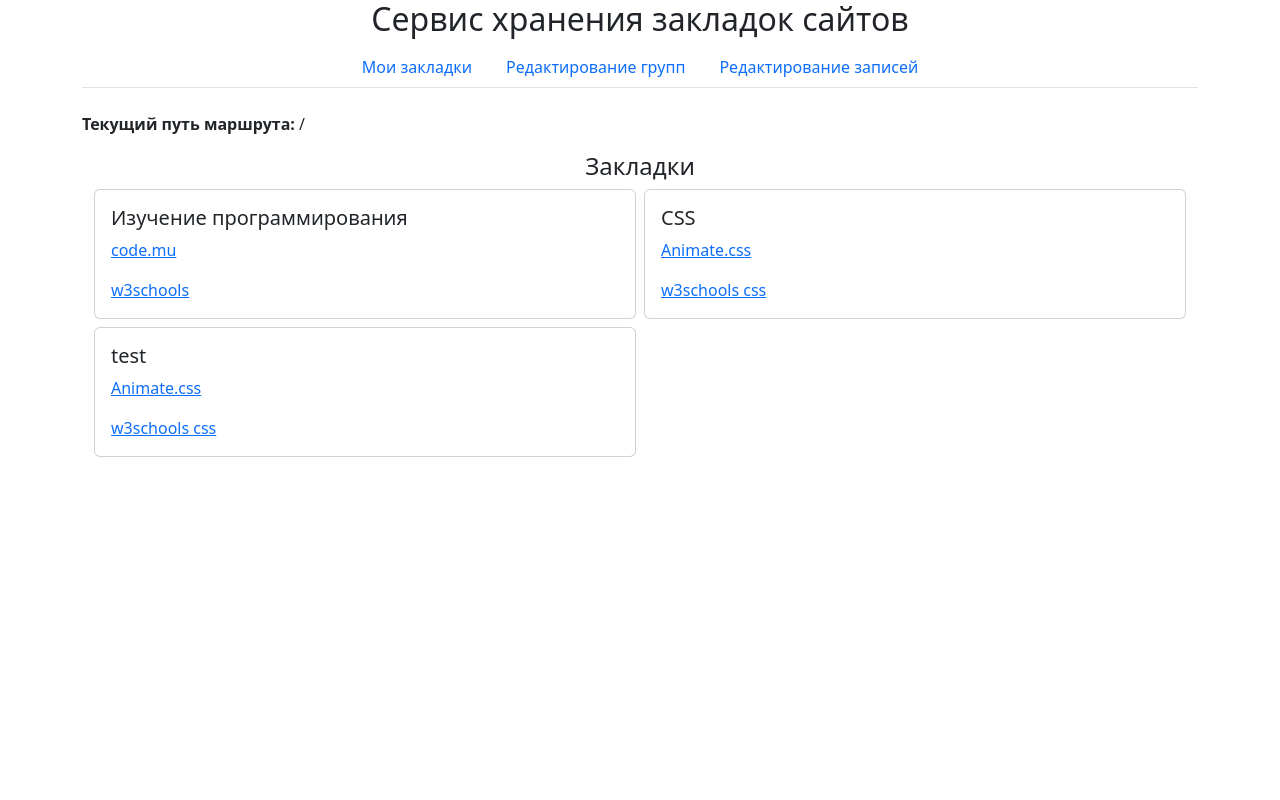
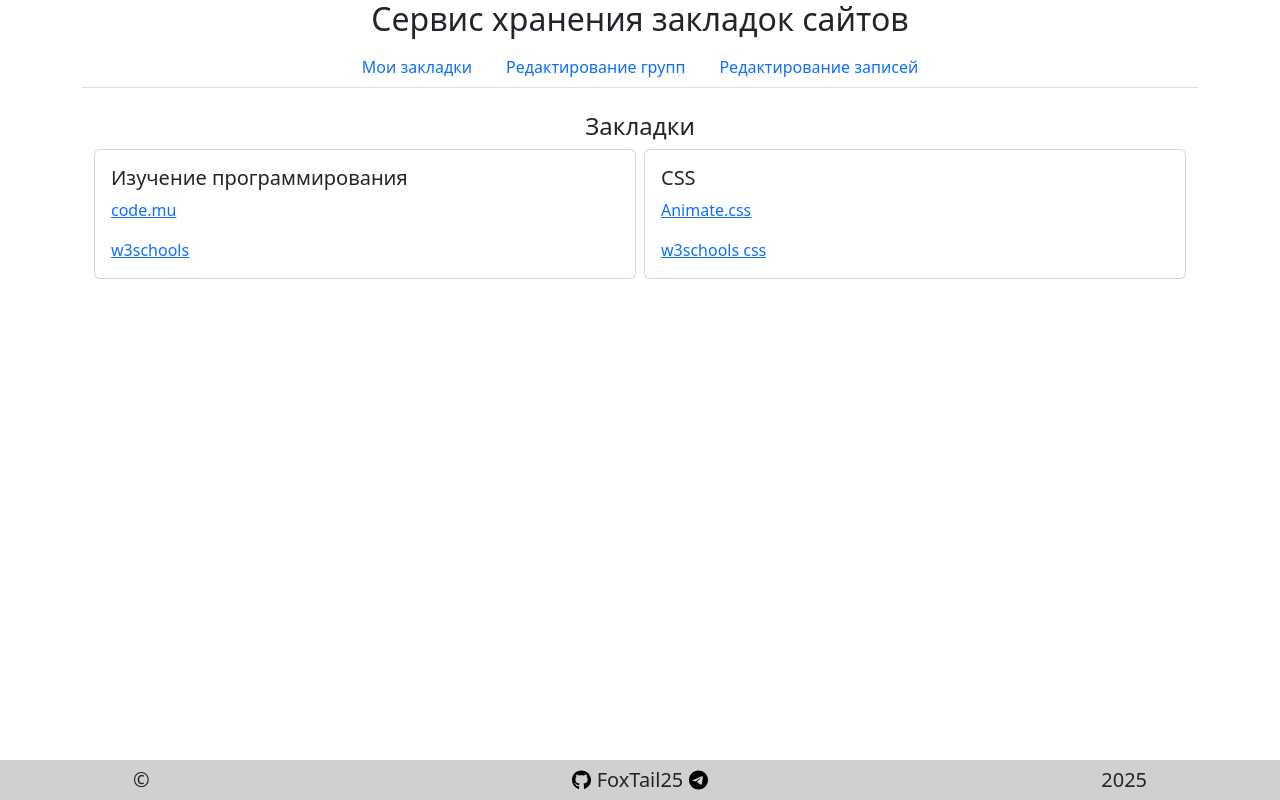
Before and after one commit to FoxTail25/code_mu_proj_bookmark_storage_service, a Vue app: page / in a window 1280 px wide. Built offline with nearby package versions, Linux system fonts and the light colour scheme.

Commit message:
Добавил футер и функцию хранения в локал сторадж

```diff
--- a/src/App.vue
+++ b/src/App.vue
@@ -34,13 +34,25 @@ store.setFirstData()
         </RouterLink>
       </li>
     </ul>
-    <p><strong>Текущий путь маршрута:</strong> {{ $route.fullPath }}</p>
+    <!-- <p><strong>Текущий путь маршрута:</strong> {{ $route.fullPath }}</p> -->
 
 
     <RouterView />
   </div>
 
-  <!-- <footer>foter</footer> -->
+  <footer >
+    <div class="container">
+      <div class="footer">
+        <div class="copyright">©</div>
+        <div class="author">
+          <a href="https://github.com/FoxTail25" target="_blank" class="author_git"></a>
+          <span>FoxTail25</span>
+          <a href="https://t.me/Siverk" target="_blank" class="author_telegram"></a>
+        </div>
+        <div class="year">2025</div>
+      </div>
+    </div>
+  </footer>
 </template>
 
 <style scoped>
@@ -57,7 +69,7 @@ footer {
 }
 
 .mh-100 {
-  min-height: 100vh;
+  min-height: calc(100vh - 40px);
 }
 
 /* header {
--- /dev/null
+++ b/src/assets/footer.css
@@ -0,0 +1,55 @@
+footer {
+  background: rgb(236, 236, 236);
+  padding: 0;
+  position: fixed;
+  bottom: 0;
+  /* height: 30px !important; */
+  display: flex;
+  align-items: center;
+}
+.footer {
+  display: flex;
+  align-items: center;
+  justify-content: space-between;
+  font-size: 20px;
+  max-width: var(--footer-max-width);
+  margin: 0 auto;
+  max-width: 1024px;
+  backdrop-filter: blur(1px);
+}
+.copyright,
+.author,
+.year {
+  flex: 1;
+}
+.copyright {
+  padding-left: 5px;
+  text-align: left;
+}
+.author {
+  display: flex;
+  align-items: center;
+  /* padding: 3px; */
+  justify-content: center;
+  flex: 9;
+}
+.author_git,
+.author_telegram {
+  display: inline-block;
+  height: 20px;
+  width: 20px;
+  margin-left: 5px;
+  margin-right: 5px;
+  background: no-repeat url(./github-brands-solid.svg) center / contain;
+  transition: 0.2s;
+  &:hover {
+    transform: rotate(360deg);
+  }
+}
+.author_telegram {
+  background: no-repeat url(./telegram-brands-solid.svg) center / contain;
+}
+.footer > .year {
+  text-align: end;
+  padding-right: 5px;
+}
--- a/src/assets/main.css
+++ b/src/assets/main.css
@@ -1,10 +1,6 @@
 @import './base.css';
+@import './footer.css';
 @import 'bootstrap/dist/css/bootstrap.css';
-
-
-
-
-
 
 /* #app {
   max-width: 1280px;
--- a/src/stores/bookmarks.js
+++ b/src/stores/bookmarks.js
@@ -3,22 +3,29 @@ import {
   // computed
 } from 'vue'
 import { defineStore } from 'pinia'
-import { dafaultBookmarksArr } from '@/util/defaultBookmarks'
+import { defaultBookmarksArr } from '@/util/defaultBookmarks'
 import { nanoid } from 'nanoid';
+import { localStorageWork } from '@/util/local_stor';
 
 export const useBookmarkStore = defineStore('bookmarks', () => {
   const bookmarkArr = ref([]);
   const name = ref('none');
-  // const sortedBookmarks = computed(() => bookmarkArr.value.sort((a, b) => a.section_order - b.section_order));
-  // const sortedBookmarks = computed(() => console.log('store sorted', bookmarkArr.value));
+
 
   function setFirstData() {
-    name.value = 'default'
-    bookmarkArr.value = [...dafaultBookmarksArr]
+    let localArr = localStorageWork.getRecord();
+    if (!localArr) {
+      name.value = 'default';
+      bookmarkArr.value = [...defaultBookmarksArr];
+      localStorageWork.setRecord([...defaultBookmarksArr]);
+    } else {
+      name.value = 'local';
+      bookmarkArr.value = [...localStorageWork.getRecord()];
+    }
   };
 
+
   function changeGroupOrder(id, direct) {
-    // console.log(id, direct)
     let currentIndex;
     let replaceableIndex;
     if (direct == 'up') {
@@ -39,6 +46,7 @@ export const useBookmarkStore = defineStore('bookmarks', () => {
     bookmarkArr.value[currentIndex].section_order = replaceableIndex;
     bookmarkArr.value[replaceableIndex].section_order = currentIndex;
 
+    localStorageWork.setRecord([...bookmarkArr.value]);
   };
   function changeGroupName(id, name) {
     bookmarkArr.value.forEach(e => {
@@ -46,6 +54,7 @@ export const useBookmarkStore = defineStore('bookmarks', () => {
         e.section_name = name;
       }
     })
+    localStorageWork.setRecord([...bookmarkArr.value]);
   }
   function addNewGroup(newGroupName) {
     let orderNumber = bookmarkArr.value.length;
@@ -57,17 +66,17 @@ export const useBookmarkStore = defineStore('bookmarks', () => {
       edit: false,
       bookmarksList: []
     });
+    localStorageWork.setRecord([...bookmarkArr.value]);
   };
   function deleteBookmarkGroup(id) {
-    // console.log(id);
     let index;
     bookmarkArr.value.forEach((e, i) => {
       if (e.id == id) {
-        index = i
+        index = i;
       }
     })
-    bookmarkArr.value.splice(index, 1)
-
+    bookmarkArr.value.splice(index, 1);
+    localStorageWork.setRecord([...bookmarkArr.value]);
   };
 
 
@@ -91,6 +100,8 @@ export const useBookmarkStore = defineStore('bookmarks', () => {
     }
     bookmarkArr.value.filter(e => e.id == groupId)[0].bookmarksList[currentIndex].linkOrder = replaceableIndex;
     bookmarkArr.value.filter(e => e.id == groupId)[0].bookmarksList[replaceableIndex].linkOrder = currentIndex;
+
+    localStorageWork.setRecord([...bookmarkArr.value]);
   };
   function changeRecordData(groupId, indexId, newData) {
     let { name: newName, link: newLink, description: newDescription } = { ...newData };
@@ -105,16 +116,16 @@ export const useBookmarkStore = defineStore('bookmarks', () => {
         })
       }
     })
+    localStorageWork.setRecord([...bookmarkArr.value]);
   };
   function addNewLinkRecord(groupId, newRecordObjData) {
     let newLinkRecord = {
       ...newRecordObjData, id: nanoid(), linkOrder: bookmarkArr.value.filter(e => e.id == groupId)[0].bookmarksList.length, edit: false
     };
-    bookmarkArr.value.filter(e => e.id == groupId)[0].bookmarksList.push(newLinkRecord)
+    bookmarkArr.value.filter(e => e.id == groupId)[0].bookmarksList.push(newLinkRecord);
+    localStorageWork.setRecord([...bookmarkArr.value]);
   }
   function deleteLinkFromGroup(groupId, linkId) {
-    // console.log('groupId', groupId);
-    // console.log(bookmarkArr.value)
     let groupIndex;
     let linkIndex;
     bookmarkArr.value.forEach((e, i) => {
@@ -124,10 +135,11 @@ export const useBookmarkStore = defineStore('bookmarks', () => {
     })
     bookmarkArr.value[groupIndex].bookmarksList.forEach((e, i) => {
       if (e.id == linkId) {
-        linkIndex = i
+        linkIndex = i;
       }
     })
     bookmarkArr.value[groupIndex].bookmarksList.splice(linkIndex, 1);
+    localStorageWork.setRecord([...bookmarkArr.value]);
   }
 
   return {
--- a/src/util/defaultBookmarks.js
+++ b/src/util/defaultBookmarks.js
@@ -1,5 +1,5 @@
 
-export const dafaultBookmarksArr = [
+export const defaultBookmarksArr = [
 	{
 		id: '6UhgLpttOMgybmJY4fLGH',
 		section_order: 0,
@@ -48,28 +48,4 @@ export const dafaultBookmarksArr = [
 			},
 		]
 	},
-	{
-		id: 'I933YNzZZqKmJv1ko_Jjr',
-		section_order: 2,
-		section_name: 'test',
-		edit: false,
-		bookmarksList: [
-			{
-				id: 'Ot2iPgCqI56BZT4rJ9CD3',
-				linkOrder: 0,
-				name: 'Animate.css',
-				link: 'https://animate.style/',
-				description: 'Сайт с готовыми css анимациями',
-				edit: false,
-			},
-			{
-				id: 'sP9GMmXkh_CNIyyHHkovM',
-				linkOrder: 1,
-				name: 'w3schools css',
-				link: 'https://www.w3schools.com/css/default.asp',
-				description: 'Хороший справочник по css',
-				edit: false,
-			},
-		]
-	},
 ];
--- a/src/util/local_stor.js
+++ b/src/util/local_stor.js
@@ -5,6 +5,7 @@ class localStor {
 	}
 	setRecord(data) {
 		localStorage.setItem(this.name, this._getString(data));
+		console.log('сохранил данные')
 	}
 	getRecord() {
 		return this._checkRecord(this.name)
--- a/src/views/EditGroupView.vue
+++ b/src/views/EditGroupView.vue
@@ -60,23 +60,17 @@ export default {
       if (this.selectedToDelete != 'Выберите имя группы') {
         store.deleteBookmarkGroup(this.selectedToDelete)
       } else {
-        console.log('Не выбрана группа')
-        // this.showModal()
+        this.$refs.dg_modalText.innerHTML = 'Не выбрана группа для удаления';
+        this.$refs.dg_modal.click()
       }
     },
-
     _checkText(str) {
       return str.trim().length > 0 ? str : 'безымянная'
     },
-
-    // showModal() {
-    //   console.log('da')
-    // },
   },
   computed: {
     sorted() {
       this.bookmarkArr.sort((a, b) => a.section_order - b.section_order);
-      // console.log('computed', this.bookmarkArr)
       return this.bookmarkArr
     }
   },
@@ -92,8 +86,6 @@ export default {
   <PageHeader :msg="'Редактирование групп записей'" />
   <PageHeader :msg="'(изменение имени и порядка отображения)'" :num="6" :tagName="'P'" />
   <!-- Изменение порядка и имени -->
-  <!-- <div class="container"> -->
-
   <div class="row justify-content-center mb-4">
 
     <ol class="list-group list-group-numbered col-12 col-md-10 col-md-10 col-lg-8">
@@ -154,7 +146,29 @@ export default {
       <button class="btn btn-danger col-10 col-sm-6 col-md-4 mb-2" @click="deleteGroup">Удалить группу</button>
     </div>
   </div>
-  <!-- </div> -->
+  <!-- Модальное окно -->
+  <!-- Button trigger modal -->
+  <button type="button" class="btn btn-primary d-none" data-bs-toggle="modal" data-bs-target="#warningDgModal"
+    ref="dg_modal">
+    Launch demo modal
+  </button>
+  <!-- Modal -->
+  <div class="modal fade" id="warningDgModal" tabindex="-1" aria-labelledby="warningDgModalLabel" aria-hidden="true">
+    <div class="modal-dialog modal-dialog-centered">
+      <div class="modal-content">
+        <div class="modal-header">
+          <h1 class="modal-title fs-5" id="warningDgModalLabel">Не все поля заполнены</h1>
+          <button type="button" class="btn-close" data-bs-dismiss="modal" aria-label="Close"></button>
+        </div>
+        <div class="modal-body" ref="dg_modalText">
+          ...
+        </div>
+        <div class="modal-footer">
+          <button type="button" class="btn btn-secondary" data-bs-dismiss="modal">Close</button>
+        </div>
+      </div>
+    </div>
+  </div>
 
 </template>
 
--- a/src/views/HomeView.vue
+++ b/src/views/HomeView.vue
@@ -26,7 +26,6 @@ export default {
   },
   mounted() {
     this.bookmarks = [...store.bookmarkArr];
-    // store.sortedBookmarks
   },
   created() {
     store = useBookmarkStore()
```
Also changed, not shown: src/assets/github-brands-solid.svg (added), src/assets/telegram-brands-solid.svg (added), 10 other files (tests, documents, lock files or other folders).
